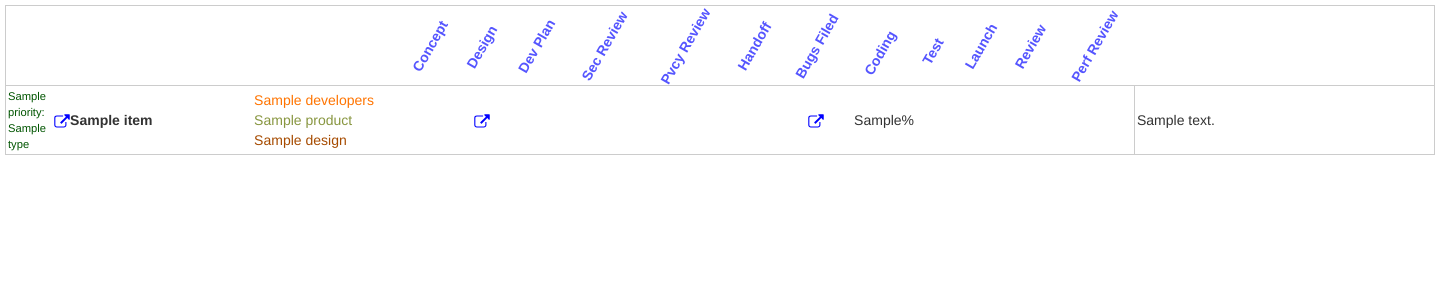
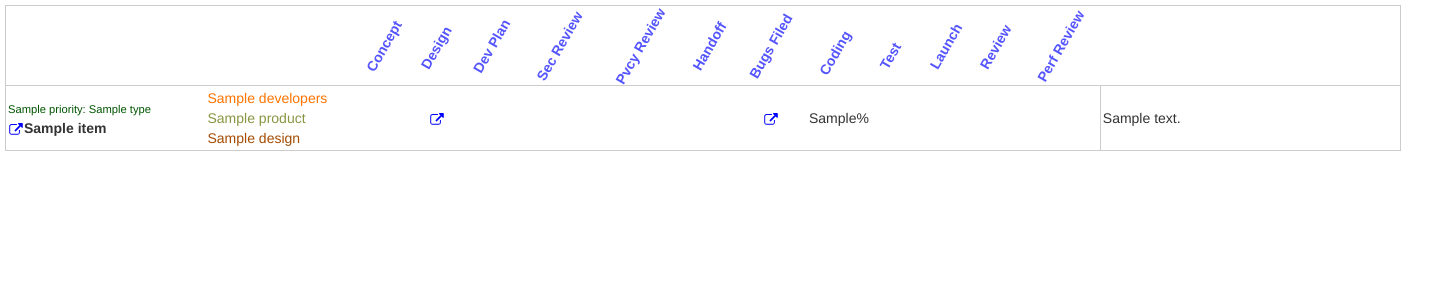
Before and after one commit to clouserw/jugband, a Flask app: template templates/home.html in a window 1440 px wide. Shown: the top 300 px of the page. Run offline with Flask 2, Linux system fonts and the light colour scheme; the template is opened without the code that fills it: most values are stand-ins (such as "Sample title", 1, 10 or a date in 2020); some libraries are stand-ins or nearby versions.

Commit message:
move feature string

```diff
--- a/static/jugband.css
+++ b/static/jugband.css
@@ -49,6 +49,7 @@ tr:hover {
 .link {
     width: 16px;
     height: 16px;
+    padding: 1px 1px 1px 1px;
 }
 
 .na {
@@ -79,6 +80,7 @@ tr:hover {
 .priority {
     color: #050;
     font-size: .8em;
+    font-weight: normal;
     text-align: left;
 }
 
--- a/templates/home.html
+++ b/templates/home.html
@@ -12,7 +12,6 @@
   <table id="output">
     <thead>
       <tr>
-        <th></th>
         <th></th>
         <th></th>
         <th title="What value are we adding? Do we have interest? Do we have budget? Who is championing the idea?">Concept</th>
@@ -33,8 +32,8 @@
     <tbody>
       {% for item in results %}
         <tr class="{{status(item['status'])}}">
-          <td class="priority">{{ item['priority'] }}: {{ item['type'] }}</td>
           <td class="project">
+            <span class="priority">{{ item['priority'] }}: {{ item['type'] }}</span><br />
             {%- if item['podio_link'] -%}
               <a href="{{ item['podio_link'] }}#edit" target="_blank"><img class="link" src="static/external_link.svg" /></a>
             {%- endif -%}
```
